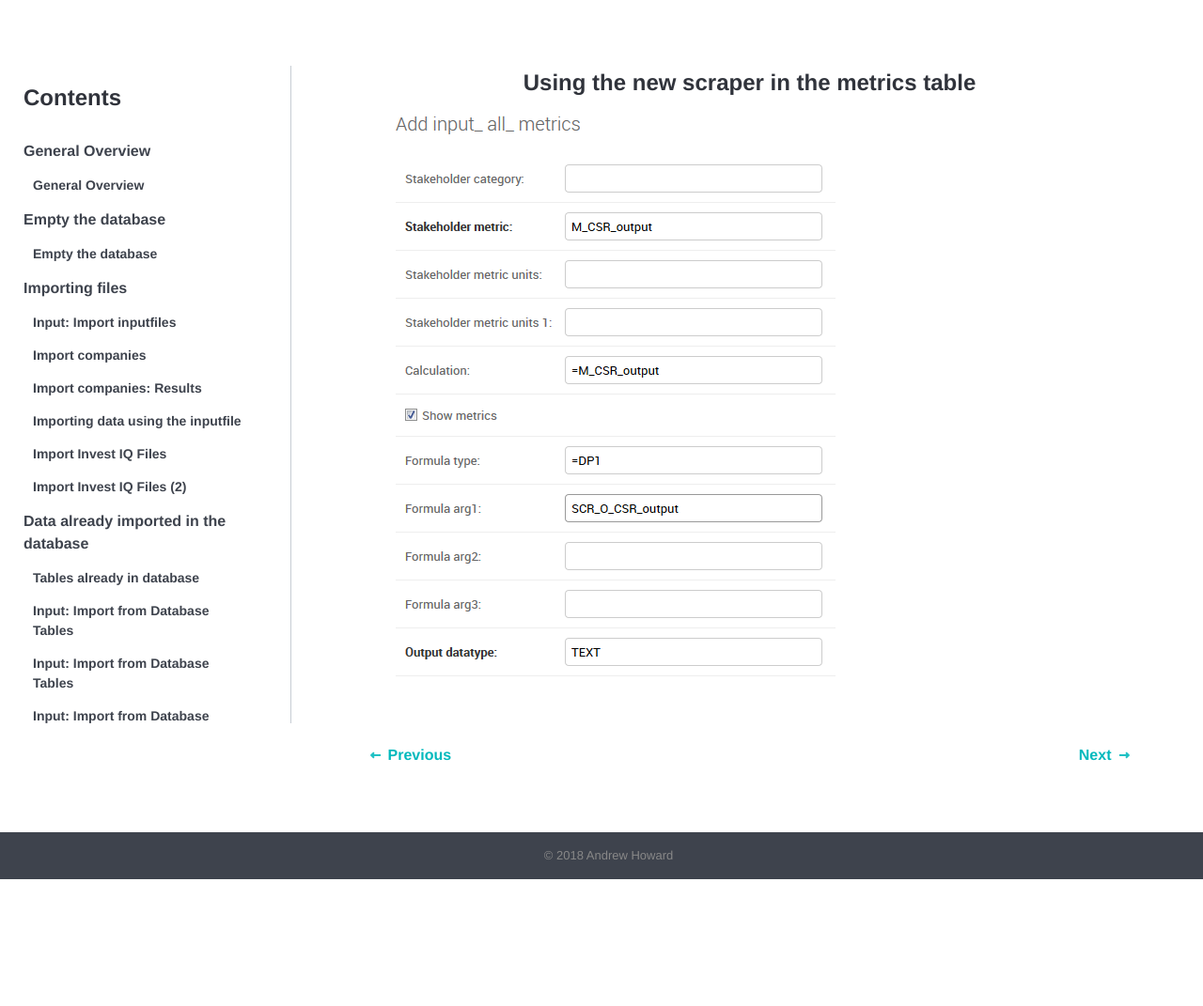
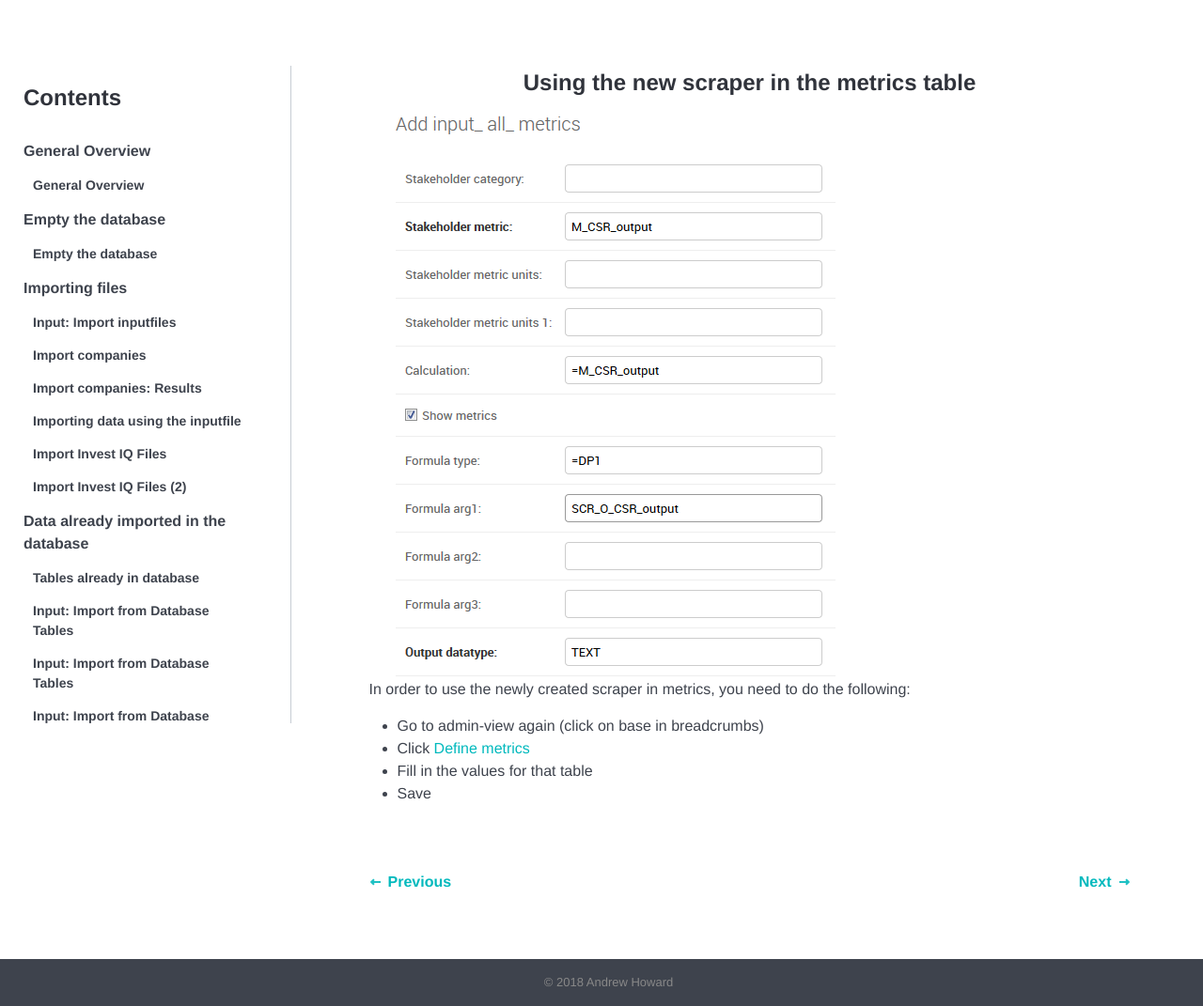
Before and after one commit to tkumpanenko/slides, a Jekyll site: the page built from _tutorials/041.html, in a window 1280 px wide. Shown: the whole page at 94% size. Built offline with Jekyll 4.4.1, drawn with Linux system fonts in a browser that asks for light colours; before the commit the page ends 936 px from its top, so only the background shows below that.

Commit message:
Update from Forestry.io - 041.html

```diff
--- a/_tutorials/041.html
+++ b/_tutorials/041.html
@@ -4,8 +4,15 @@ topic: delete-edit-scrappers
 order: 10
 date: 2018-01-18 19:31:06 +0000
 ---
-
-
 <h4>Using the new scraper in the metrics table</h4>
 
 <img src="{{site.url}}{{site.baseurl}}/images/041.png" alt="">
+
+<p>In order to use the newly created scraper in metrics, you need to do the following:
+	<ul>
+		<li>Go to admin-view again (click on base in breadcrumbs)</li>
+		<li>Click <a href="http://scrapecalctool.scibizinformatics.com/admin/base/input_all_metrics/">Define metrics</a></li>
+		<li>Fill in the values for that table</li>
+		<li>Save</li>
+	</ul>
+</p>
```
